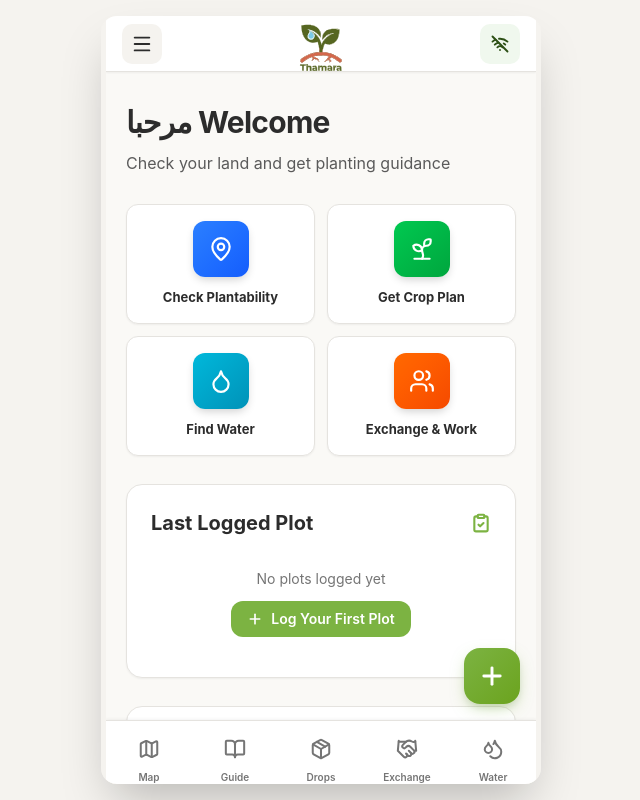
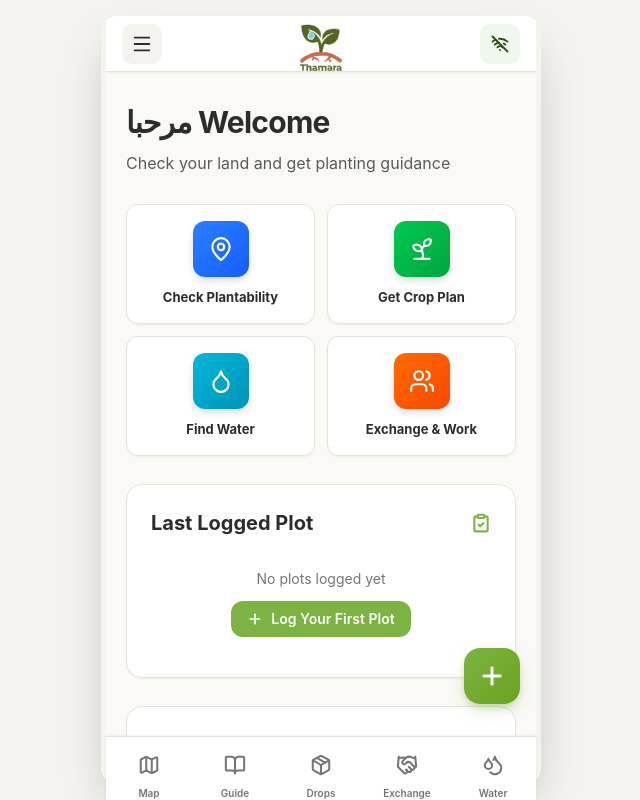
Before and after one commit to elansarii/thamara, a Next.js app: page / in a window 1280 px wide. Shown: the whole page, without its empty margins (319-959 px from the left). Built offline with nearby package versions, Linux system fonts and the light colour scheme; no server answers.

Commit message:
fixed nav bar

```diff
--- a/src/components/BottomNav.tsx
+++ b/src/components/BottomNav.tsx
@@ -30,7 +30,7 @@ export default function BottomNav() {
   return (
     <nav
       id="bottom-nav"
-      className="absolute bottom-0 left-0 right-0 w-full flex items-start justify-around border-t backdrop-blur-sm"
+      className="fixed bottom-0 left-1/2 -translate-x-1/2 w-full max-w-[430px] flex items-start justify-around border-t backdrop-blur-sm"
       style={{
         height: 'calc(64px + var(--safe-area-inset-bottom))',
         paddingBottom: 'var(--safe-area-inset-bottom)',
```
